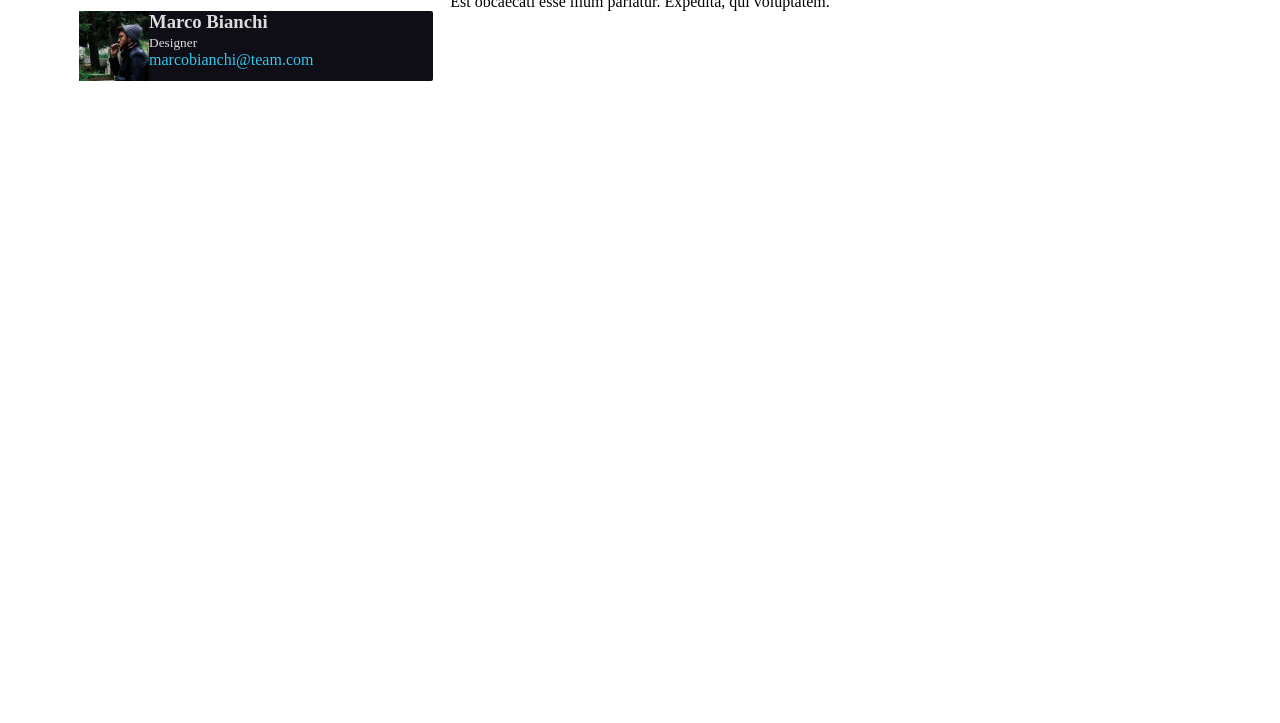
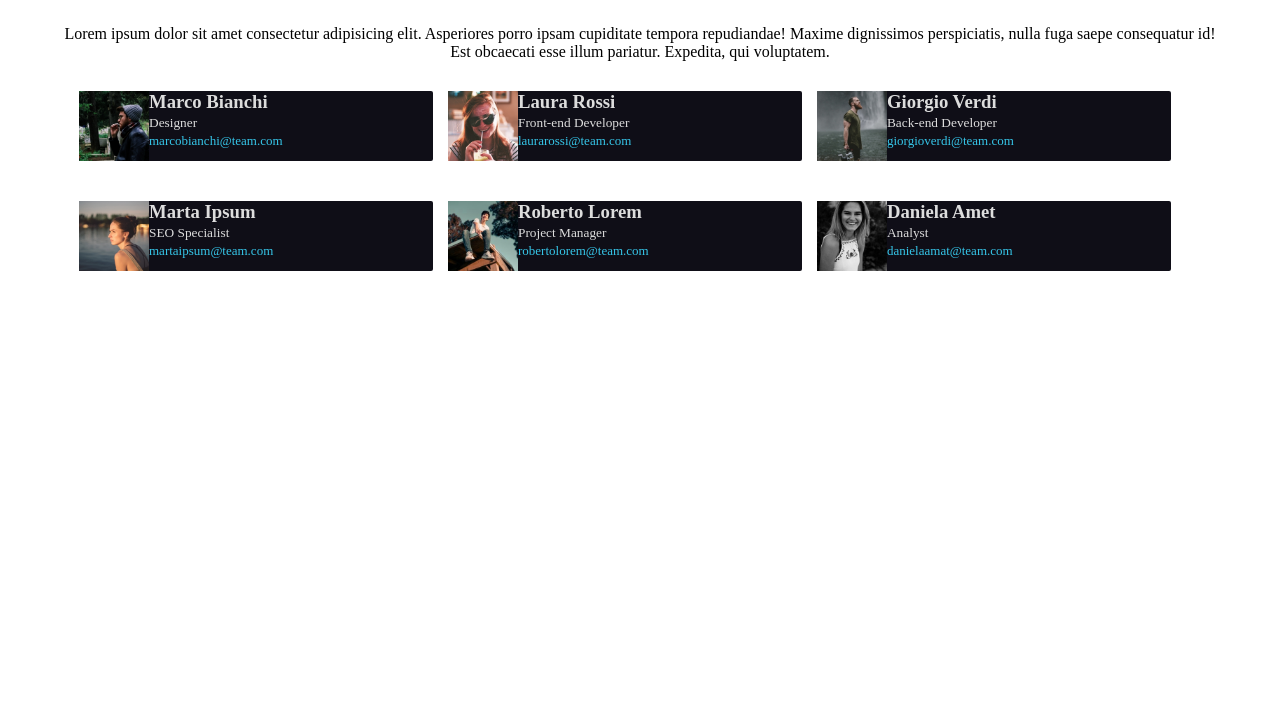
Before and after one commit to Samuele-Benato/html-css-float-cards, a plain HTML site: page index.html in a window 1280 px wide. Shown: the part 77-800 px from the top of the page. Drawn offline with Linux system fonts and the light colour scheme.

Commit message:
add cards

```diff
--- a/css/style.css
+++ b/css/style.css
@@ -2,6 +2,12 @@
   margin: 0;
   padding: 0;
   box-sizing: border-box;
+}
+
+/*General*/
+
+img {
+  width: 70px;
 }
 
 /*Utils*/
@@ -9,11 +15,15 @@
 .container {
   width: 90%;
   margin: 0px auto;
-  padding: 15px 0;
+  padding: 25px 0;
 }
 
 .text-center {
   text-align: center;
+}
+
+.spacing {
+  margin: 40px 0 30px 0;
 }
 
 .f-left {
@@ -41,13 +51,11 @@
   display: inline-block;
   border-radius: 2px;
   margin-left: 15px;
-}
-
-img {
-  width: 70px;
+  box-shadow: #0f0e17;
 }
 
 .mail {
   text-decoration: none;
   color: #36c6e9;
+  font-size: small;
 }
--- a/index.html
+++ b/index.html
@@ -11,18 +11,22 @@
   </head>
   <body>
     <div class="container">
+      <!--Header-->
       <header>
         <h1 class="text-center">Meet Our Team</h1>
       </header>
+      <!--Main-->
       <main>
-        <p class="text-center">
+        <p class="text-center spacing">
           Lorem ipsum dolor sit amet consectetur adipisicing elit. Asperiores
           porro ipsam cupiditate tempora repudiandae! Maxime dignissimos
           perspiciatis, nulla fuga saepe consequatur id! Est obcaecati esse
           illum pariatur. Expedita, qui voluptatem.
         </p>
-        <section>
-          <div class="card col33">
+        <!--Section-->
+        <section class="clearfix">
+          <!--Card 1/3-->
+          <div class="card col33 f-left clearfix">
             <img
               class="f-left"
               src="./img/male1.png"
@@ -36,6 +40,84 @@
               >marcobianchi@team.com</a
             >
           </div>
+          <!--Card 2/3-->
+          <div class="card col33 f-left clearfix">
+            <img
+              class="f-left"
+              src="./img/female1.png"
+              alt="donna con bibita in mano"
+            />
+            <h3>Laura Rossi</h3>
+            <br />
+            <small>Front-end Developer</small>
+            <br />
+            <a class="mail" href="mailto:laurarossi@twam.com"
+              >laurarossi@team.com</a
+            >
+          </div>
+          <!--Card 3/3-->
+          <div class="card col33 f-left clearfix">
+            <img
+              class="f-left"
+              src="./img/male2.png"
+              alt="uomo vicino ad una cascata"
+            />
+            <h3>Giorgio Verdi</h3>
+            <br />
+            <small>Back-end Developer</small>
+            <br />
+            <a class="mail" href="mailto:giorgioverdi@team.com"
+              >giorgioverdi@team.com</a
+            >
+          </div>
+        </section>
+        <!--Section-->
+        <section class="clearfix spacing">
+          <!--Card 1/3-->
+          <div class="card col33 f-left clearfix">
+            <img
+              class="f-left"
+              src="./img/female2.png"
+              alt="donna al tramonto"
+            />
+            <h3>Marta Ipsum</h3>
+            <br />
+            <small>SEO Specialist</small>
+            <br />
+            <a class="mail" href="mailto:martaipsum@team.com"
+              >martaipsum@team.com</a
+            >
+          </div>
+          <!--Card 2/3-->
+          <div class="card col33 f-left clearfix">
+            <img
+              class="f-left"
+              src="./img/male3.png"
+              alt="uomo visto dal basso"
+            />
+            <h3>Roberto Lorem</h3>
+            <br />
+            <small>Project Manager</small>
+            <br />
+            <a class="mail" href="mailto:robertolorem@twam.com"
+              >robertolorem@team.com</a
+            >
+          </div>
+          <!--Card 3/3-->
+          <div class="card col33 f-left clearfix">
+            <img
+              class="f-left"
+              src="./img/female3.png"
+              alt="donna in bianco e nero"
+            />
+            <h3>Daniela Amet</h3>
+            <br />
+            <small>Analyst</small>
+            <br />
+            <a class="mail" href="mailto:daniela amat@team.com"
+              >danielaamat@team.com</a
+            >
+          </div>
         </section>
       </main>
     </div>
```
